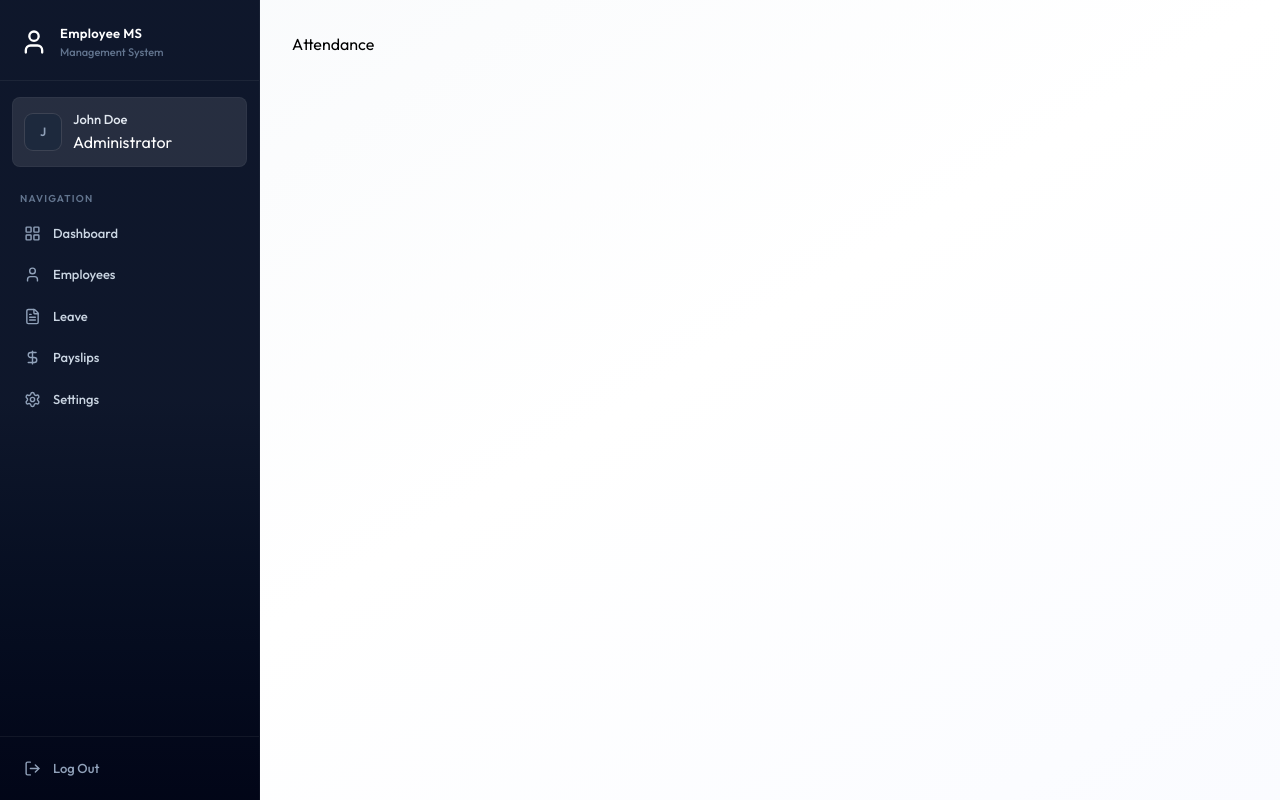
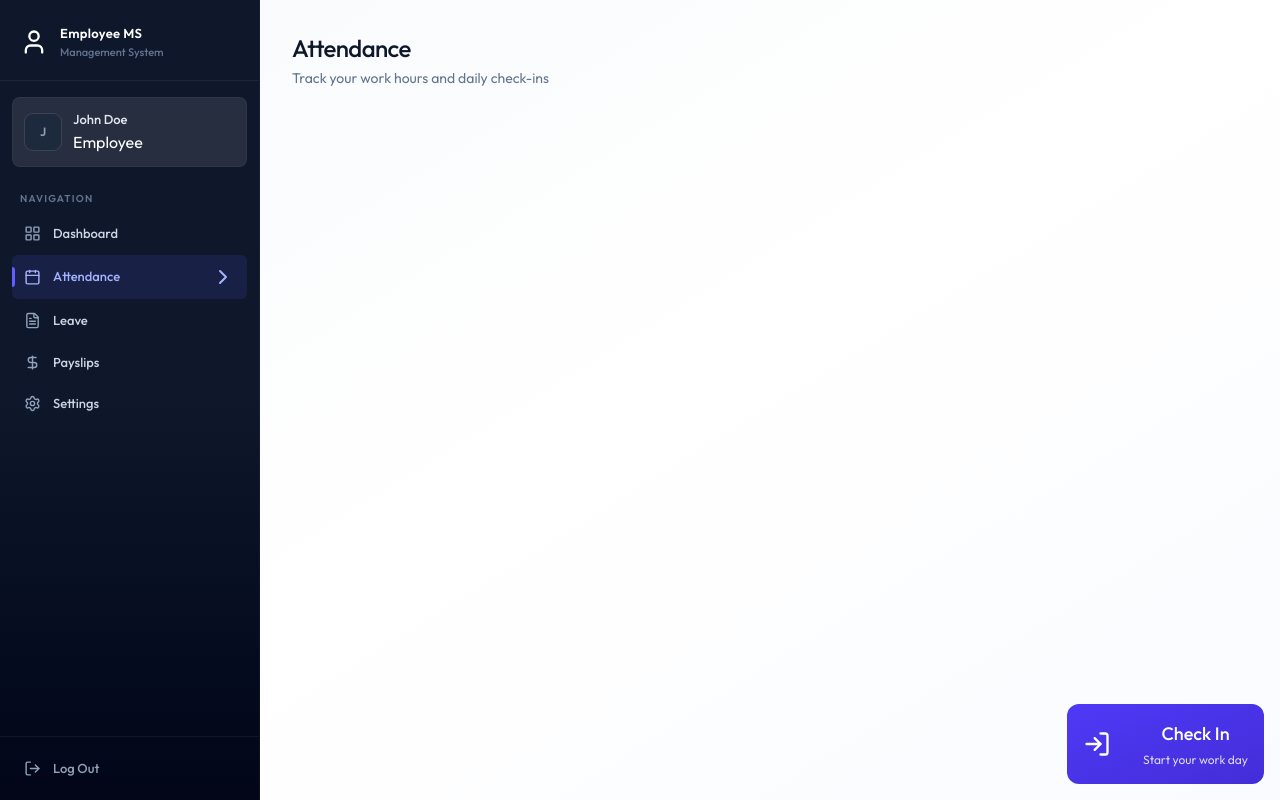
Before and after one commit to Moeen999/fs-ems, a React (Vite) app in the folder client/: page /attendance in a window 1280 px wide. Built offline with nearby package versions, Linux system fonts and the light colour scheme.

Commit message:
feat: implemented attendance features with loading state and check-in button.

```diff
--- a/client/src/components/Sidebar.jsx
+++ b/client/src/components/Sidebar.jsx
@@ -27,7 +27,7 @@ const Sidebar = () => {
     setMobileOpen(false);
   }, [pathname]);
 
-  const role = "ADMIN" || "EMPLOYEE";
+  const role = "" || "EMPLOYEE";
   const navItems = [
     { name: "Dashboard", href: "/dashboard", icon: LayoutGridIcon },
     role === "ADMIN"
--- /dev/null
+++ b/client/src/components/attendance/AttendanceHistory.jsx
@@ -0,0 +1,10 @@
+
+const AttendanceHistory = () => {
+  return (
+    <div>
+
+    </div>
+  )
+}
+
+export default AttendanceHistory
--- /dev/null
+++ b/client/src/components/attendance/AttendanceStats.jsx
@@ -0,0 +1,10 @@
+
+const AttendanceStats = () => {
+  return (
+    <div>
+
+    </div>
+  )
+}
+
+export default AttendanceStats
--- /dev/null
+++ b/client/src/components/attendance/CheckInButton.jsx
@@ -0,0 +1,56 @@
+import { Loader2Icon, LogInIcon, LogOutIcon } from "lucide-react";
+import { useState } from "react";
+
+const CheckInButton = ({ todayRec, onAction }) => {
+  const [loading, setLoading] = useState(false);
+
+  const handleAttendance = async () => {
+    setLoading(true);
+    setTimeout(() => {
+      setLoading(false);
+      onAction();
+    }, 1000);
+  };
+
+  if (todayRec?.checkout) {
+    return (
+      <div className="flex flex-col items-center justify-center p-8 bg-slate-50 rounded-2xl border border-slate-200">
+        <h3 className="text-lg font-bold text-slate-900">Work Day Completed</h3>
+        <p className="text-slate-500 text-sm mt-1">
+          Great job! See you tomorrow
+        </p>
+      </div>
+    );
+  }
+
+  const isCheckedIn = !!todayRec?.isCheckedIn;
+
+  return (
+    <div className="absolute bottom-4 right-4 flex flex-col z-1">
+      <button
+        onClick={handleAttendance}
+        disabled={loading}
+        className={`w-full max-w-xs flex justify-between items-center gap-8 p-4 rounded-xl bg-linear-to-br text-white ${isCheckedIn ? "from-slate-700 to-slate-900" : "from-indigo-600 to-indigo-700"}`}
+      >
+        {loading ? (
+          <Loader2Icon className="size-7 animate-spin" />
+        ) : isCheckedIn ? (
+          <LogOutIcon className="size-7" />
+        ) : (
+          <LogInIcon className="size-7" />
+        )}
+
+        <div className="relative flex flex-col items-center text-center">
+          <h2 className="text-lg font-medium mb-1">
+            {loading ? "Processing..." : isCheckedIn ? "Check Out" : "Check In"}
+          </h2>
+          <p className="text-xs opacity-80">
+            {isCheckedIn ? "Click to end your shift" : "Start your work day"}
+          </p>
+        </div>
+      </button>
+    </div>
+  );
+};
+
+export default CheckInButton;
--- a/client/src/pages/Attendance.jsx
+++ b/client/src/pages/Attendance.jsx
@@ -1,10 +1,56 @@
+import { useCallback, useEffect, useState } from "react";
+import { dummyAttendanceData } from "../assets/assets";
+import Loading from "../components/Loading";
+import CheckInButton from "../components/attendance/CheckInButton";
 
 const Attendance = () => {
+  const [history, setHistory] = useState([]);
+  const [loading, setLoading] = useState(true);
+  const [isDeleted, setIsDeleted] = useState(false);
+
+  const fetchData = useCallback(async () => {
+    setHistory(dummyAttendanceData);
+    setTimeout(() => {
+      setLoading(false);
+    }, 1000);
+  }, []);
+
+  useEffect(() => {
+    fetchData();
+  }, [fetchData]);
+
+  if (loading) return <Loading />;
+
+  const today = new Date();
+  today.setHours(0, 0, 0, 0);
+  const todayRec = history.find(
+    (r) => new Date(r.date).toDateString() === today.toDateString(),
+  );
+
   return (
-    <div>
-      Attendance
+    <div className="animate-fade-in">
+      <div className="page-header">
+        <h1 className="page-title">Attendance</h1>
+        <p className="page-subtitle">
+          Track your work hours and daily check-ins
+        </p>
+      </div>
+
+      {
+        isDeleted ? (
+          <div className="mb-8 p-6 bg-rose-50 border border-rose-200 rounded-2xl text-center">
+            <p className="text-rose-600">
+              Your can no longer clock in or out because your employee records have been marked as deleted.
+            </p>
+          </div>
+        ):(
+          <div className="mb-0">
+            <CheckInButton todayRec={todayRec} onAction={fetchData}/>
+          </div>
+        )
+      }
     </div>
-  )
-}
+  );
+};
 
-export default Attendance
+export default Attendance;
--- a/client/src/pages/Employees.jsx
+++ b/client/src/pages/Employees.jsx
@@ -22,11 +22,11 @@ const Employees = () => {
     setTimeout(() => {
       setLoading(false);
     }, 1000);
-  });
+  },[selectedDept]);
 
   useEffect(() => {
     fetchEmployees();
-  }, []);
+  }, [fetchEmployees]);
 
   const filtered = employees.filter((emp) =>
     `${emp.firstName} ${emp.lastName} ${emp.position}`
```
